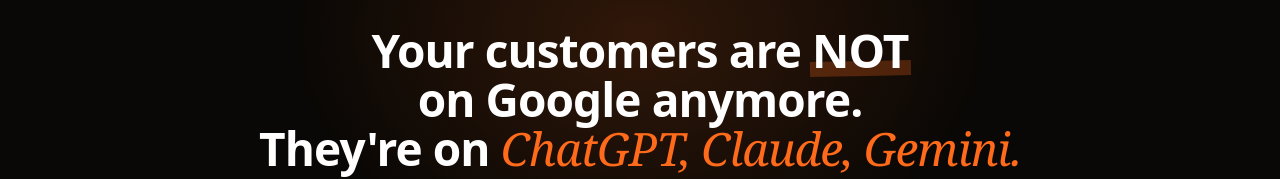
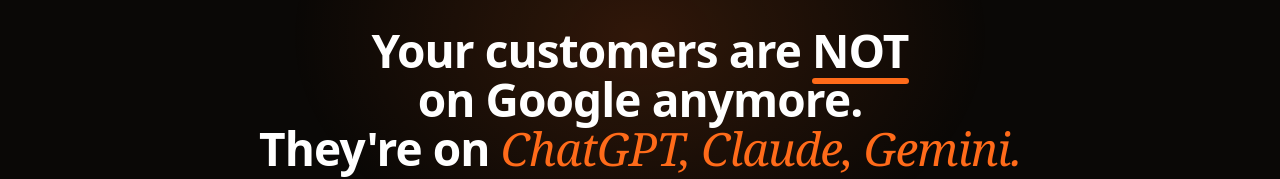
Before and after one commit to varunsharma014-commits/alphaa, a Next.js app: page / in a window 1280 px wide. Shown: the part 144-323 px from the top of the page. Built offline with nearby package versions, Linux system fonts and the light colour scheme; no server answers.

Commit message:
Hero: make NOT underline a solid visible orange bar (was faint 25% highlight)
Co-Authored-By: Claude Opus 4.8 (1M context) <noreply@anthropic.com>

```diff
--- a/src/components/marketing/HeroSection.tsx
+++ b/src/components/marketing/HeroSection.tsx
@@ -64,7 +64,7 @@ export function HeroSection() {
           <span className="relative whitespace-nowrap">
             <span className="relative z-10">NOT</span>
             <span
-              className="absolute inset-x-[-2px] bottom-[0.12em] h-[0.32em] bg-brand-orange/25 -rotate-1 z-0"
+              className="absolute left-0 right-0 bottom-[-0.06em] h-[5px] sm:h-[6px] rounded-full bg-brand-orange z-0"
               aria-hidden="true"
             />
           </span>{" "}
```
